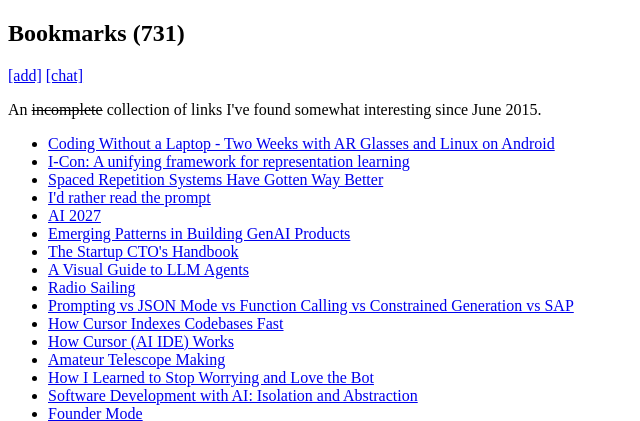
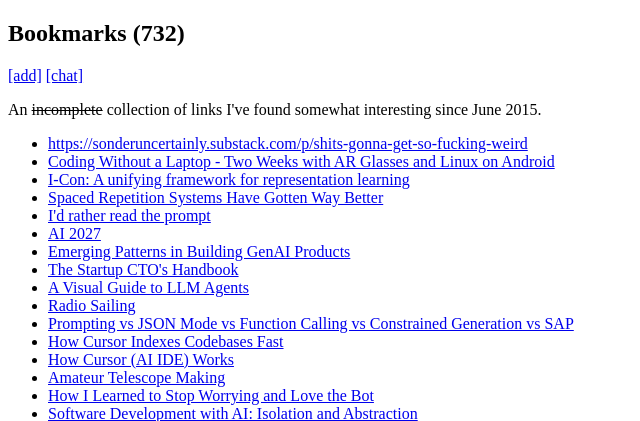
Before and after one commit to eug/eug.github.io, a Python web app: template templates/bookmarks.html in a window 1280 px wide. Shown: the part 93-514 px from the top of the page, without its empty margins (0-640 px from the left). Run offline with Jinja, Linux system fonts and the light colour scheme; the template is opened without the code that fills it, so the values that code supplies are empty.

Commit message:
Update bookmarks.html

```diff
--- a/templates/bookmarks.html
+++ b/templates/bookmarks.html
@@ -13,6 +13,7 @@
     <script>
         const bookmarks = [
 // { url: "", title: ""},
+{ url: "Shit’s Gonna Get So Fucking Weird and Terrible", title: "https://sonderuncertainly.substack.com/p/shits-gonna-get-so-fucking-weird"},
 { url: "https://holdtherobot.com/blog/2025/05/11/linux-on-android-with-ar-glasses/", title: "Coding Without a Laptop - Two Weeks with AR Glasses and Linux on Android"},
 { url: "https://arxiv.org/pdf/2504.16929", title: "I-Con: A unifying framework for representation learning"},
 { url: "https://domenic.me/fsrs/", title: "Spaced Repetition Systems Have Gotten Way Better"},
```
